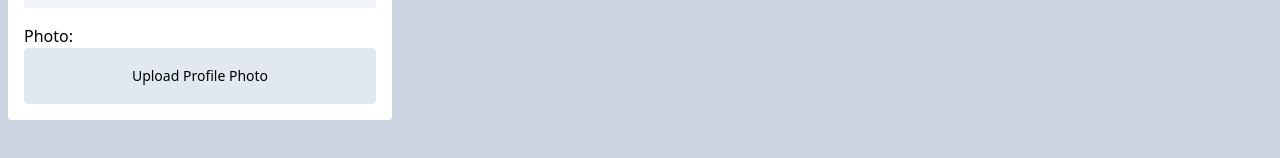
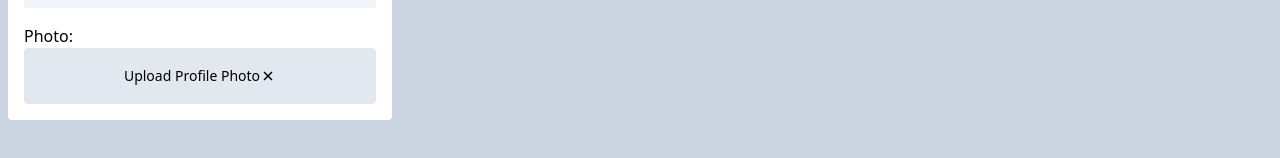
Before and after one commit to alishasedai/Js-Learning-, a React (Create React App) app in the folder chatApp/client/: page /register in a window 1280 px wide. Shown: the part 388-546 px from the top of the page. Built offline with nearby package versions, Linux system fonts and the light colour scheme.

Commit message:
setting the icons of reacts

```diff
--- a/chatApp/client/src/pages/RegisterPage.js
+++ b/chatApp/client/src/pages/RegisterPage.js
@@ -1,4 +1,5 @@
 import React, {useState} from 'react'
+import { IoCloseSharp } from "react-icons/io5";
 
 
 const RegisterPage = () => {
@@ -77,6 +78,7 @@ const RegisterPage = () => {
                   {
                     uploadPhoto.name ? uploadPhoto?.name : "Upload Profile Photo"
                   }</p>
+                  <button><IoCloseSharp/></button>
               </div>
             </label>
             <input
```
Also changed, not shown: 2 other files (tests, documents, lock files or other folders).
